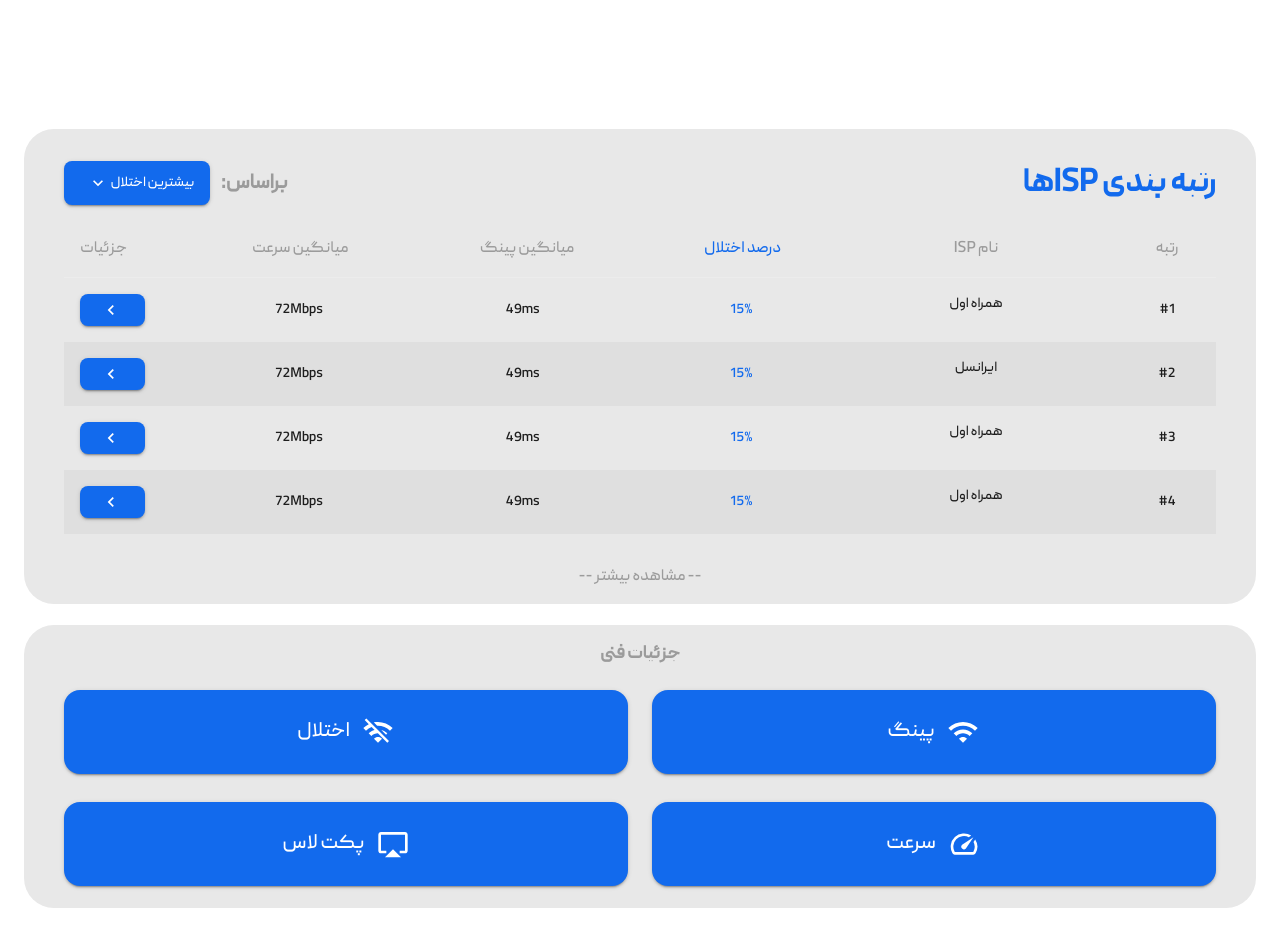
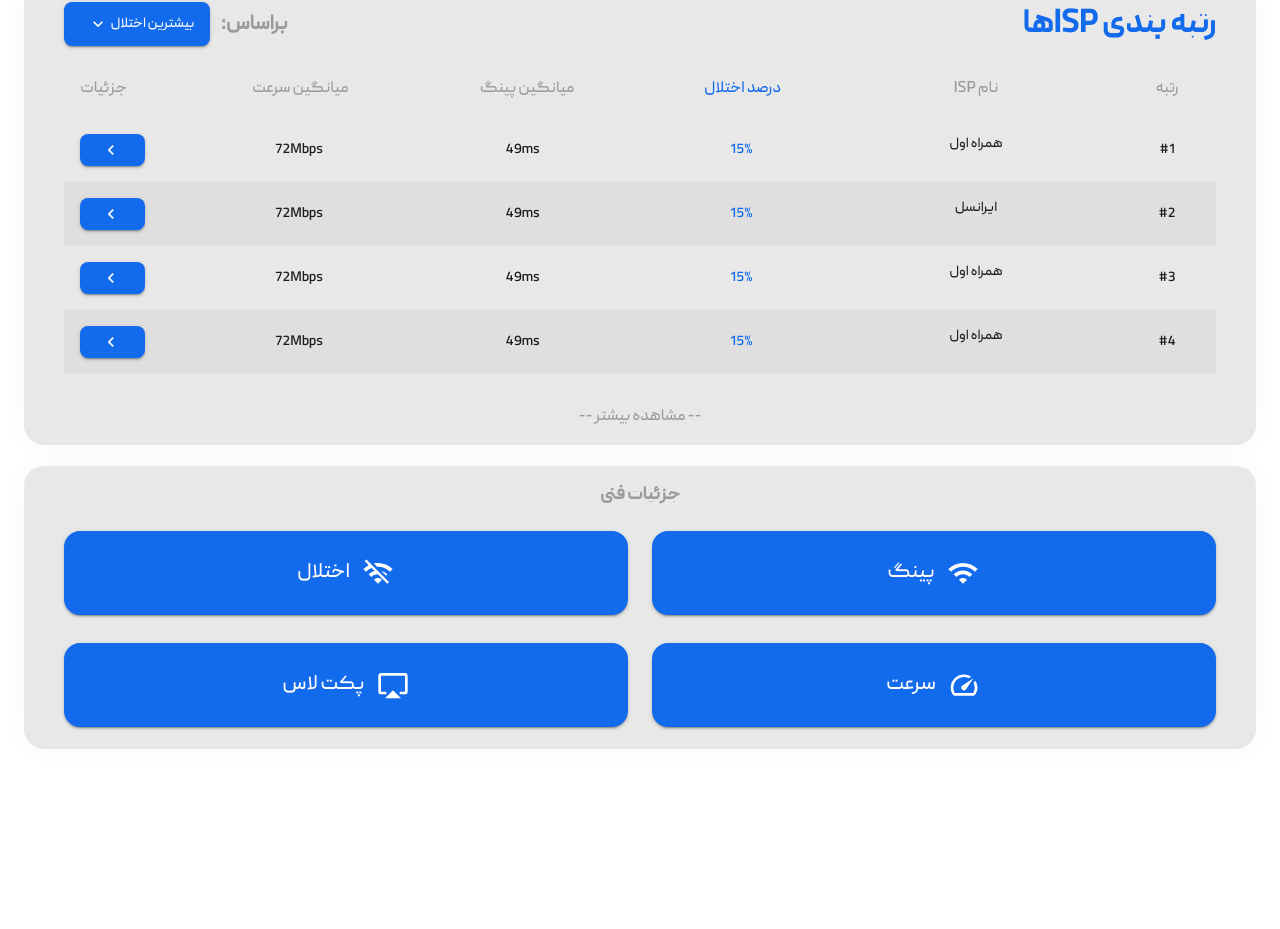
Before and after one commit to Raika-Company/eyesp-v1, a React (Vite) app in the folder client-app/: page /admin in a window 1280 px wide. Shown: the part 815-1744 px from the top of the page. After the commit the page ends 1585 px from the top, so only its background shows below. Built offline with nearby package versions, Linux system fonts and the light colour scheme.

Commit message:
fix: update map styles

```diff
--- a/client-app/src/components/dashboard/Dashboard.jsx
+++ b/client-app/src/components/dashboard/Dashboard.jsx
@@ -1,5 +1,5 @@
 import React from "react";
-import { Container, Typography, Box, useMediaQuery } from "@mui/material";
+import { Container, Typography, Box, useMediaQuery, Card } from "@mui/material";
 import iranMap from "./iran.png";
 import Grid from "@mui/material/Grid";
 import InfoBox from "./InfoBox";
@@ -91,7 +91,7 @@ const Dashboard = () => {
       <div
         style={{
           width: "100%",
-          height: isMdScreen ? "" : "61.3vh",
+          height: isMdScreen ? "" : "53vh",
           background: "#E8E8E8",
           marginTop: isMdScreen ? "1rem" : "3rem",
           marginBottom: "1.3rem",
@@ -188,18 +188,10 @@ const Dashboard = () => {
       </div>
 
       {/* --- strat-table-ISP --- */}
-      <Box
+      <Card
         sx={{
           width: "100%",
           marginInline: "auto",
-          marginTop: isSmScreen
-            ? "0"
-            : isMdScreen
-            ? "0"
-            : isXlScreen
-            ? "21rem"
-            : "18rem",
-          borderRadius: "1.875rem",
           background: "#E8E8E8",
           padding: "0 2.5rem",
           paddingTop: "2rem",
@@ -370,17 +362,17 @@ const Dashboard = () => {
             </Grid>
           </Grid>
         </Box> */}
-      </Box>
+      </Card>
       {/* --- End-table-ISP --- */}
 
       {/* --- start-buttonGroups --- */}
-      <Box
+      <Card
         sx={{
           width: "100%",
           marginInline: "auto",
           marginTop: "1.3rem",
           marginBottom: isSmScreen ? "5.1rem" : "1.3rem",
-          borderRadius: "1.875rem",
+
           background: "#E8E8E8",
           padding: "1rem 2.5rem",
         }}
@@ -417,7 +409,7 @@ const Dashboard = () => {
             </Button>
           ))}
         </Box>
-      </Box>
+      </Card>
       {/* --- finish-buttonGroups --- */}
     </Container>
   );
```
